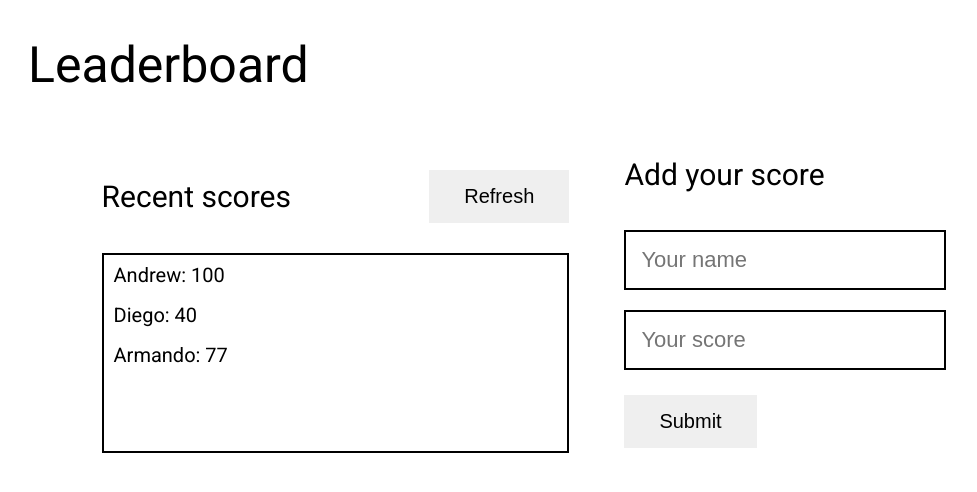
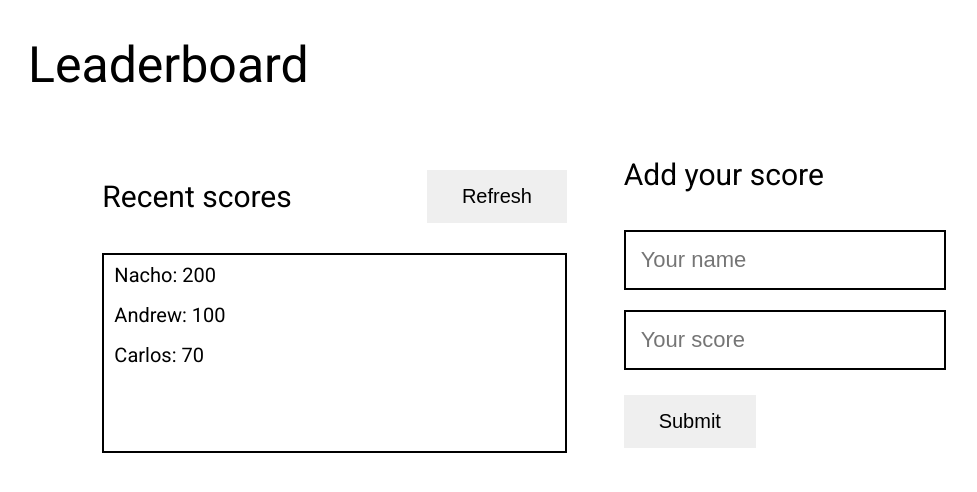
Before and after one commit to StarSheriff2/Leaderboard-Eureka-JS, a website built with webpack: page src/index.html in a window 1280 px wide. Shown: the whole page, without its empty margins (116-1093 px from the left). Built offline with nearby package versions, Linux system fonts and the light colour scheme.

Commit message:
Create function for adding new score to leaderboard

```diff
--- /dev/null
+++ b/src/app/DOM/dom_functions.js
@@ -0,0 +1 @@
+export { default as ScoresRenderer } from './render_scores.js';
--- /dev/null
+++ b/src/app/DOM/render_scores.js
@@ -0,0 +1,13 @@
+export default class ScoresRenderer {
+  constructor() {
+    this.leaderboard = document.querySelector('.recent-scores-section__scores');
+  }
+
+  loadScore = (score) => {
+    this.leaderboard.insertAdjacentHTML('afterbegin', `
+      <li class="recent-scores-section__scores__score">
+        <p class="recent-scores-section__scores__score__entry">${score.name}: ${score.score}</p>
+      </li>
+    `);
+  }
+}
--- a/src/app/home.js
+++ b/src/app/home.js
@@ -12,15 +12,6 @@ const loadStaticContent = () => {
         Refresh
       </button>
       <ul class="recent-scores-section__scores">
-        <li class="recent-scores-section__scores__score">
-          <p class="recent-scores-section__scores__score__entry">Andrew: 100</p>
-        </li>
-        <li class="recent-scores-section__scores__score">
-          <p class="recent-scores-section__scores__score__entry">Diego: 40</p>
-        </li>
-        <li class="recent-scores-section__scores__score">
-          <p class="recent-scores-section__scores__score__entry">Armando: 77</p>
-        </li>
       </ul>
     </section>
     <section class="section add-score-section">
--- a/src/app/run.js
+++ b/src/app/run.js
@@ -1,6 +1,18 @@
+
+import { ScoresRenderer } from "./DOM/dom_functions.js";
 import loadStaticContent from "./home";
 
 
 export default function run() {
   loadStaticContent();
+
+  const SAMPLE_SCORES = [
+    { name: 'Carlos', score: 70, },
+    { name: 'Andrew', score: 100, },
+  ];
+  const scoresRenderer = new ScoresRenderer();
+  SAMPLE_SCORES.forEach((score) => scoresRenderer.loadScore(score));
+  const NEW_SCORE_PULL = { name: 'Nacho', score: 200, };
+  scoresRenderer.loadScore(NEW_SCORE_PULL);
+
 }
--- a/src/scss/layout/_layout.scss
+++ b/src/scss/layout/_layout.scss
@@ -46,4 +46,5 @@ button {
   padding: 1.5rem 3.5rem;
   font-size: 2rem;
   border: none;
+  cursor: pointer;
 }
```
Also changed, not shown: src/css/main.css, 1 other file.
